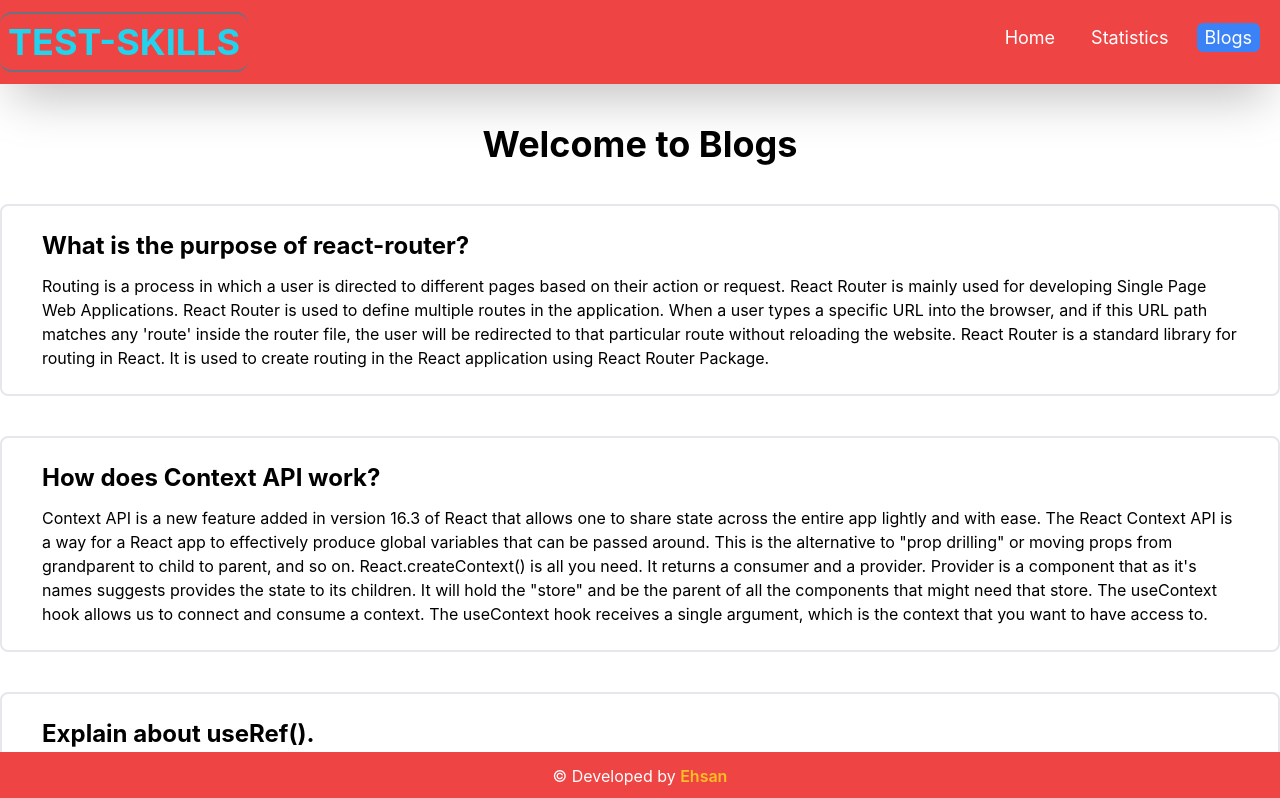
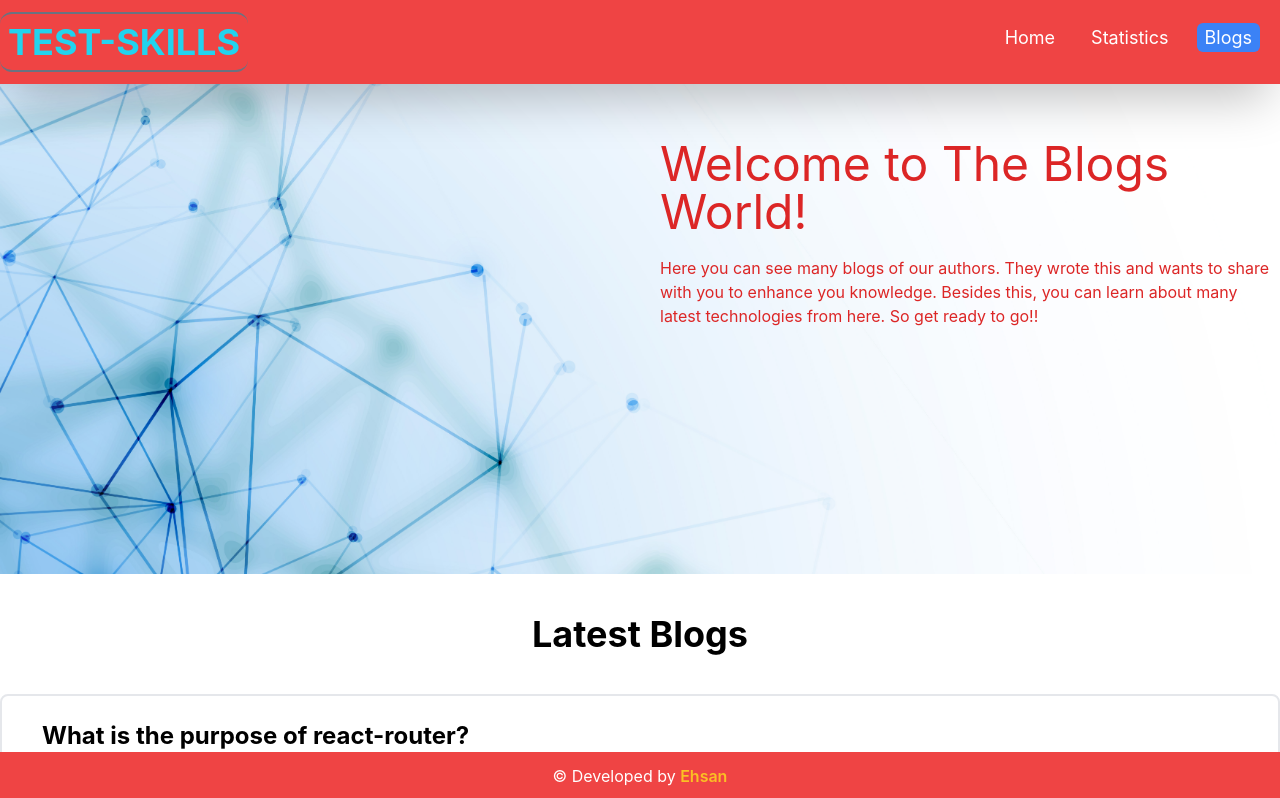
Before and after one commit to EhsanEIK/test-skills-website, a React (Create React App) app: page /blogs in a window 1280 px wide. Shown: the top 798 px of the page. Built offline with nearby package versions, Linux system fonts and the light colour scheme.

Commit message:
added top-header image in Blogs page and updated some functional work in QuizDetails component

```diff
--- /dev/null
+++ b/src/components/Blogs/Blogs.css
@@ -0,0 +1,8 @@
+.blogs-header {
+    background-image: url(../../images/bg-blogs.jpg);
+    background-repeat: no-repeat;
+    background-size: cover;
+    background-position: center;
+    width: 100%;
+    height: 490px;
+}
--- a/src/components/Blogs/Blogs.js
+++ b/src/components/Blogs/Blogs.js
@@ -1,9 +1,21 @@
 import React from 'react';
+import './Blogs.css';
 
 const Blogs = () => {
     return (
+        <>
+            <div className='blogs-header flex'>
+                <div className='flex justify-between'>
+                    <div className='md:w-2/4'></div>
+                    <div className='container mx-auto text-red-600 md:text-start text-center md:w-2/4 mt-14 md:ml-10'>
+                        <h1 className='md:text-5xl text-3xl mb-5'>Welcome to The Blogs World!
+                        </h1>
+                        <p>Here you can see many blogs of our authors. They wrote this and wants to share with you to enhance you knowledge. Besides this, you can learn about many latest technologies from here. So get ready to go!!</p>
+                    </div>
+                </div>
+            </div>
             <div className='container mx-auto mb-32'>
-            <h1 className='text-4xl text-center font-bold mb-3 mt-10'>Welcome to Blogs</h1>
+                <h1 className='text-4xl text-center font-bold mb-3 mt-10'>Latest Blogs</h1>
 
                 {/* blog-01 */}
                 <div className='border-2 rounded-lg my-10 md:mx-0 mx-2 px-10 py-6'>
@@ -29,6 +41,7 @@ const Blogs = () => {
                     </p>
                 </div>
             </div>
+        </>
     );
 };
 
--- a/src/components/Question/Question.js
+++ b/src/components/Question/Question.js
@@ -13,11 +13,11 @@ const Question = ({ questionDetails }) => {
         const answer = document.getElementById(optionsId).value;
         if (answer === correctAnswer) {
             toast.success("Corrent Answer!");
-            handleClickCorrectAns(optionsId);
+            handleClickCorrectAns(id);
         }
         else {
             toast.error("Wrong Answer!");
-            handleClickWrongAns();
+            handleClickWrongAns(id);
         }
     }
 
--- a/src/components/QuizDetails/QuizDetails.js
+++ b/src/components/QuizDetails/QuizDetails.js
@@ -17,11 +17,21 @@ const QuizDetails = () => {
             const newCorrectAnsCart = [...correctAnsCart, id]
             setCorrectAnsCart(newCorrectAnsCart);
         }
+        const rest = wrongAnsCart.filter(option => option !== id);
+        setWrongAnsCart(rest);
     }
 
     // to count total wrong answer
-    const [wrongAnsCart, setWrongAnsCart] = useState(0);
-    const handleClickWrongAns = () => setWrongAnsCart(wrongAnsCart + 1);
+    const [wrongAnsCart, setWrongAnsCart] = useState([]);
+    const handleClickWrongAns = id => {
+        const exist = wrongAnsCart.find(option => option === id);
+        if (!exist) {
+            const newWrongAnsCart = [...wrongAnsCart, id]
+            setWrongAnsCart(newWrongAnsCart);
+        }
+        const rest = correctAnsCart.filter(option => option !== id);
+        setCorrectAnsCart(rest);
+    }
 
     return (
         <div className='container mx-auto grid lg:grid-cols-6 md:grid-cols-4 grid-cols-1'>
@@ -43,7 +53,7 @@ const QuizDetails = () => {
                 <p className='bg-slate-300 text-xl font-bold text-center sticky top-24 mb-11 py-20'>
                     <span>Total Marks: {questions.length}</span><br />
                     <span className='text-green-700'>Correct Ans: {correctAnsCart.length}</span><br />
-                    <span className='text-red-700'>Wrong Ans: {wrongAnsCart}</span>
+                    <span className='text-red-700'>Wrong Ans: {wrongAnsCart.length}</span>
                 </p>
             </div>
             <ToastContainer></ToastContainer>
```
Also changed, not shown: src/images/3.jpg (deleted), src/images/bg-blogs.jpg (renamed from src/images/2.jpg). Lines whose indentation alone changed are shown as unchanged.
